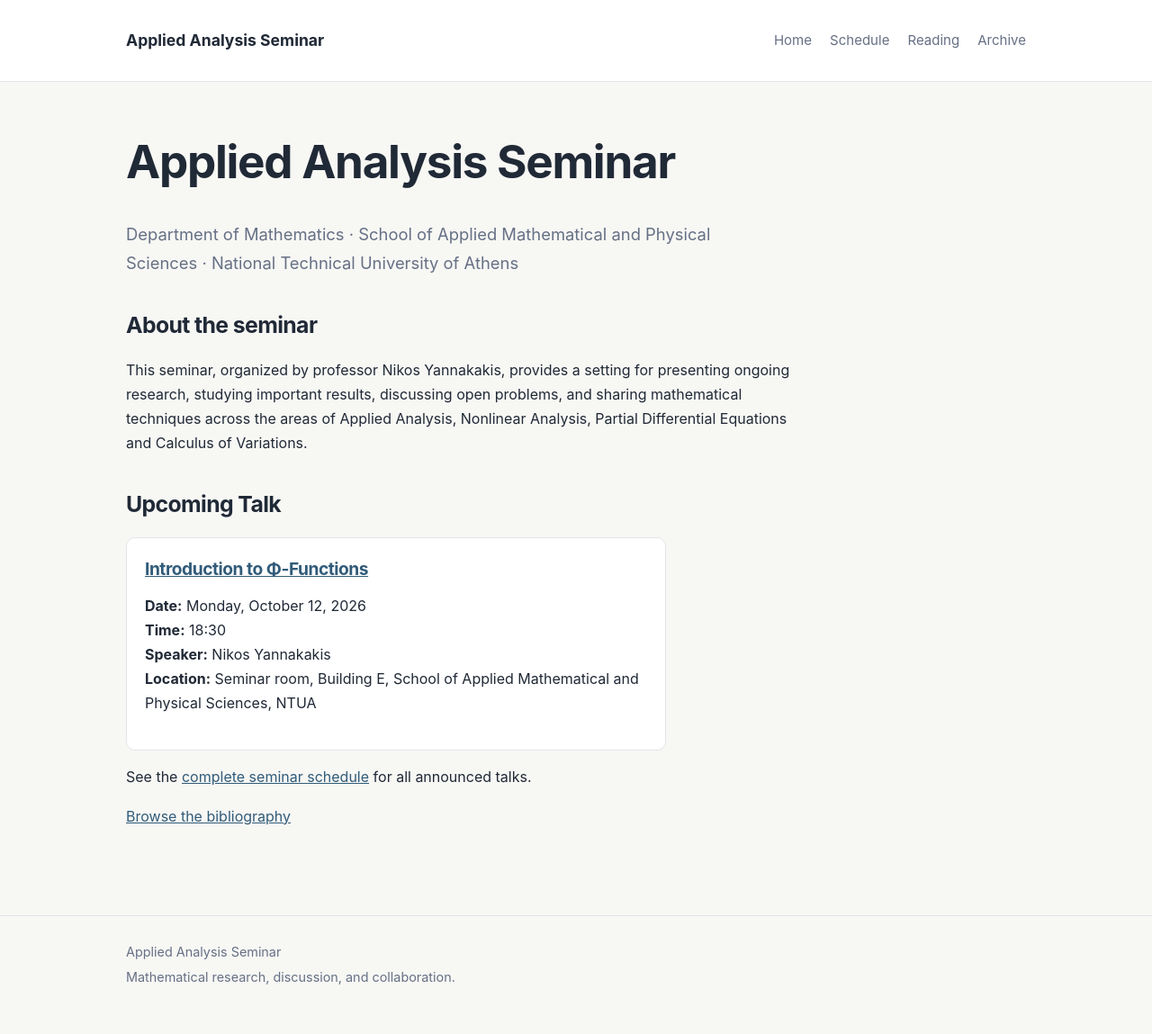
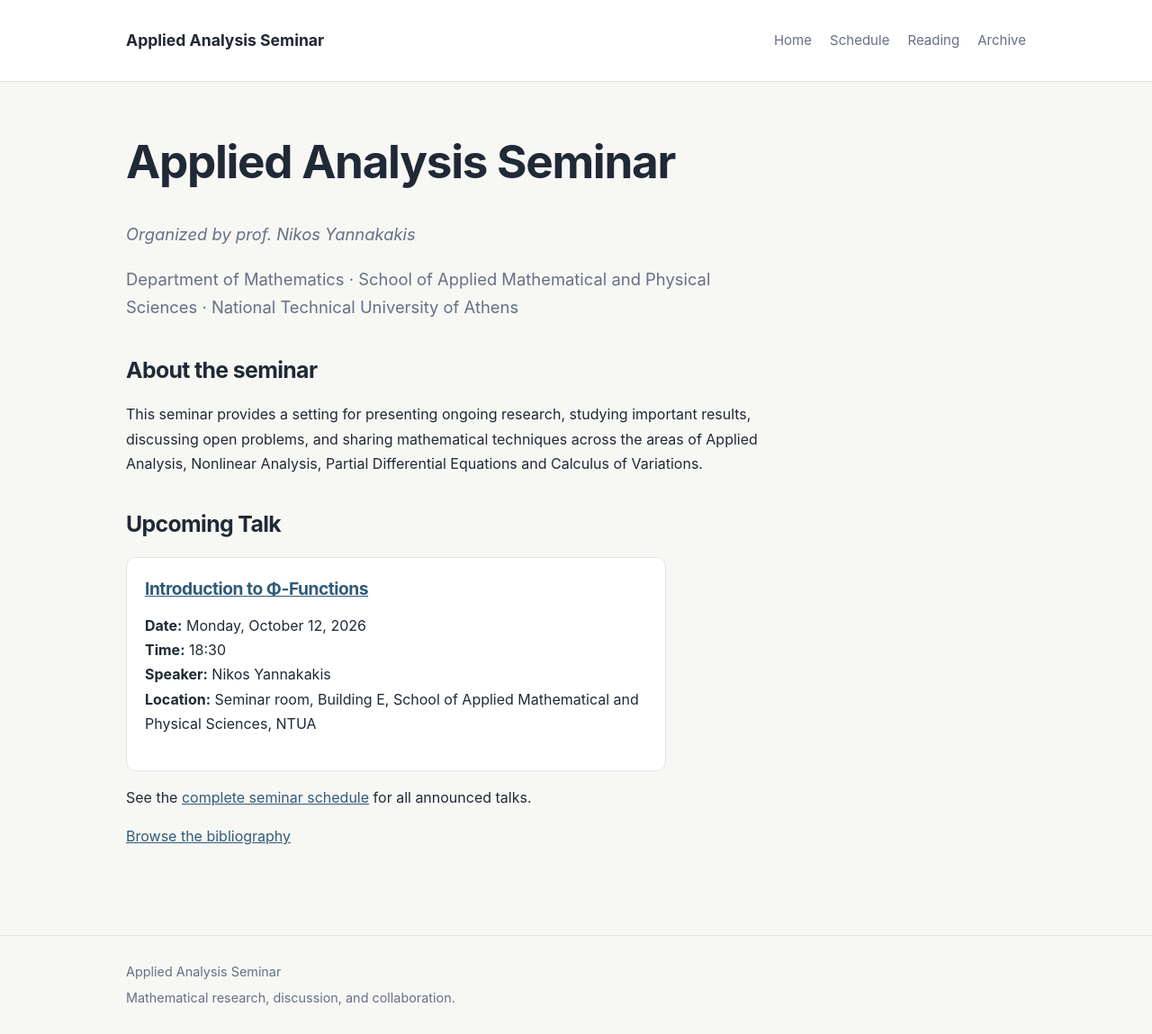
Before and after one commit to gvpantazis/math-seminar, a Jekyll site: the page built from index.md, in a window 1280 px wide. Shown: the whole page at 90% size. Built offline with Jekyll 4.4.1, drawn with Linux system fonts in a browser that asks for light colours; before the commit the page ends 1127 px from its top, so only the background shows below that.

Commit message:
Update index.md

```diff
--- a/index.md
+++ b/index.md
@@ -4,17 +4,17 @@ title: Home
 description: Mathematics research seminar announcements and talks
 ---
 # Applied Analysis Seminar
-
+<p class="lead"><em>Organized by prof. Nikos Yannakakis</em></p>
 <p class="lead">
 Department of Mathematics · School of Applied Mathematical and Physical Sciences · National Technical University of Athens
 </p>
 
 ## About the seminar
 
-This seminar, organized by professor Nikos Yannakakis, provides a setting
-for presenting ongoing research, studying important results, discussing
-open problems, and sharing mathematical techniques across the areas of
-Applied Analysis, Nonlinear Analysis, Partial Differential Equations and
+This seminar provides a setting for presenting ongoing research,
+studying important results, discussing open problems, and sharing
+mathematical techniques across the areas of Applied Analysis,
+Nonlinear Analysis, Partial Differential Equations and
 Calculus of Variations.
 
 ## Upcoming Talk
```
